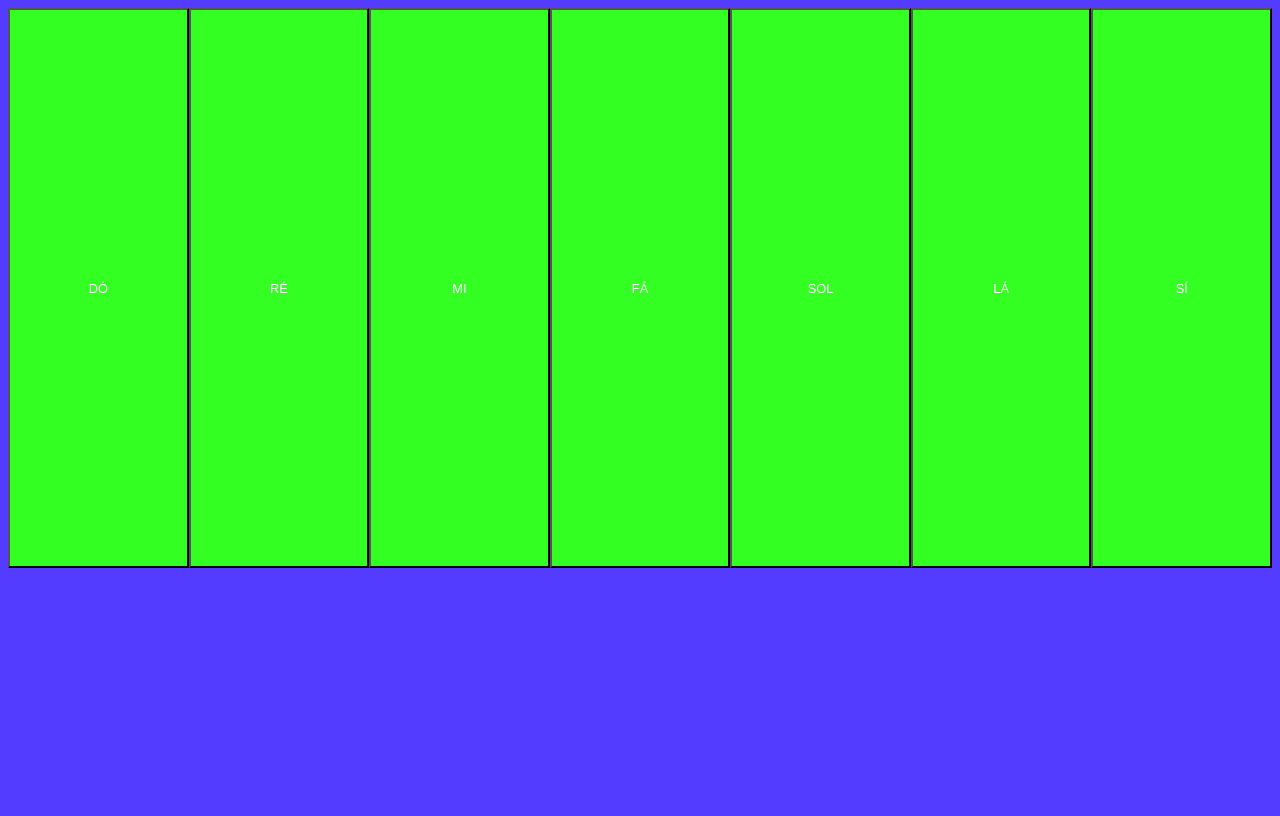
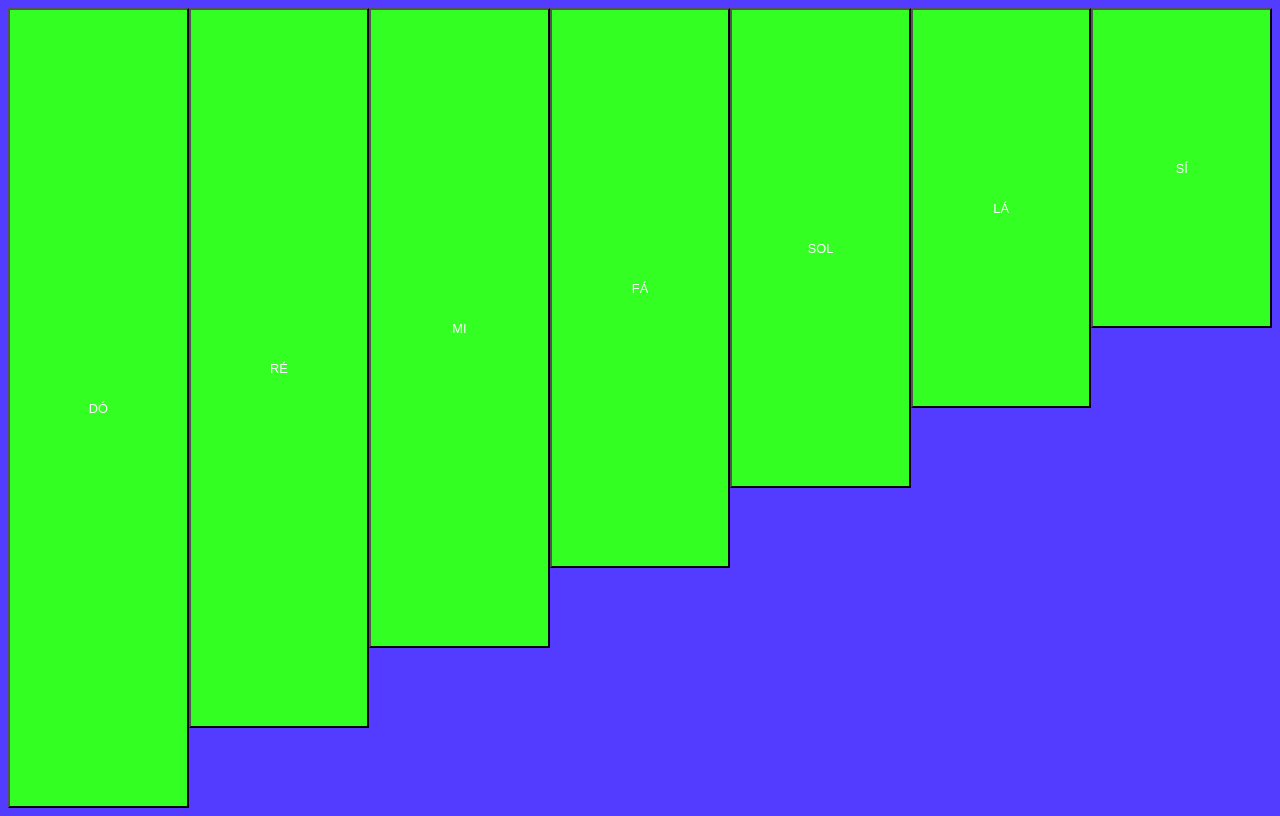
Before and after one commit to mathehm/app, a plain HTML site: page www/index.html in a window 1280 px wide. Drawn offline with Linux system fonts and the light colour scheme.

Commit message:
Update index.html

```diff
--- a/www/index.html
+++ b/www/index.html
@@ -6,29 +6,114 @@
 </head>
 
 <style>
-.button {
+
+  .button1 {
 
     background-color: #33FF22;
     border: 10%;
     color: white;
     text-align: center;
     font-size: 80%;
-        width: 70vw;
+        width: 100vw;
+        height: 100vh;
+        display: flex;
+        flex-direction: row;
+        justify-content: center;
+        align-items: center
+}
+  .button2 {
+
+    background-color: #33FF22;
+    border: 10%;
+    color: white;
+    text-align: center;
+    font-size: 80%;
+        width: 100vw;
+        height: 90vh;
+        display: flex;
+        flex-direction: row;
+        justify-content: center;
+        align-items: center
+}
+  .button3 {
+
+    background-color: #33FF22;
+    border: 10%;
+    color: white;
+    text-align: center;
+    font-size: 80%;
+        width: 100vw;
+        height: 80vh;
+        display: flex;
+        flex-direction: row;
+        justify-content: center;
+        align-items: center
+}
+  .button4 {
+
+    background-color: #33FF22;
+    border: 10%;
+    color: white;
+    text-align: center;
+    font-size: 80%;
+        width: 100vw;
         height: 70vh;
         display: flex;
         flex-direction: row;
         justify-content: center;
         align-items: center
 }
+  .button5 {
+
+    background-color: #33FF22;
+    border: 10%;
+    color: white;
+    text-align: center;
+    font-size: 80%;
+        width: 100vw;
+        height: 60vh;
+        display: flex;
+        flex-direction: row;
+        justify-content: center;
+        align-items: center
+}
+  .button6 {
+
+    background-color: #33FF22;
+    border: 10%;
+    color: white;
+    text-align: center;
+    font-size: 80%;
+        width: 100vw;
+        height: 50vh;
+        display: flex;
+        flex-direction: row;
+        justify-content: center;
+        align-items: center
+}
+  .button7 {
+
+    background-color: #33FF22;
+    border: 10%;
+    color: white;
+    text-align: center;
+    font-size: 80%;
+        width: 100vw;
+        height: 40vh;
+        display: flex;
+        flex-direction: row;
+        justify-content: center;
+        align-items: center;
+}
 body {
     background-color: #533BFF;
 }
-
 .centro {
 display: flex;
 flex-direction: row;
 justify-content: center;
-align-items: center
+margin-top: 0px;
+vertical-align: top;
 }
 
 </style>
@@ -41,17 +126,17 @@ align-items: center
   <audio id="fa" src="pastaAudio/fa.wav"></audio>
   <audio id="sol" src="pastaAudio/sol.wav"></audio>
   <audio id="la" src="pastaAudio/la.wav"></audio>
-  <audio id="si" src="pastaAudio/si.wav"></audio>
+  <audio id="si" src="pastaAudio/do_oitava.wav"></audio>
 
-<div class="centro">
+<div class="centro" id="botao">
 
-  <button class="button" onclick="document.getElementById('do').play()">DÓ</button>
-  <button class="button" onclick="document.getElementById('re').play()">RÉ</button>
-  <button class="button" onclick="document.getElementById('mi').play()">MI</button>
-  <button class="button" onclick="document.getElementById('fa').play()">FÁ</button>
-  <button class="button" onclick="document.getElementById('sol').play()">SOL</button>
-  <button class="button" onclick="document.getElementById('la').play()">LÁ</button>
-  <button class="button" onclick="document.getElementById('si').play()">SÍ</button>
+  <button class="button1" onclick="document.getElementById('do').play()">DÓ</button>
+  <button class="button2" onclick="document.getElementById('re').play()">RÉ</button>
+  <button class="button3" onclick="document.getElementById('mi').play()">MI</button>
+  <button class="button4" onclick="document.getElementById('fa').play()">FÁ</button>
+  <button class="button5" onclick="document.getElementById('sol').play()">SOL</button>
+  <button class="button6" onclick="document.getElementById('la').play()">LÁ</button>
+  <button class="button7" onclick="document.getElementById('si').play()">SÍ</button>
 
 
   <!--
```
